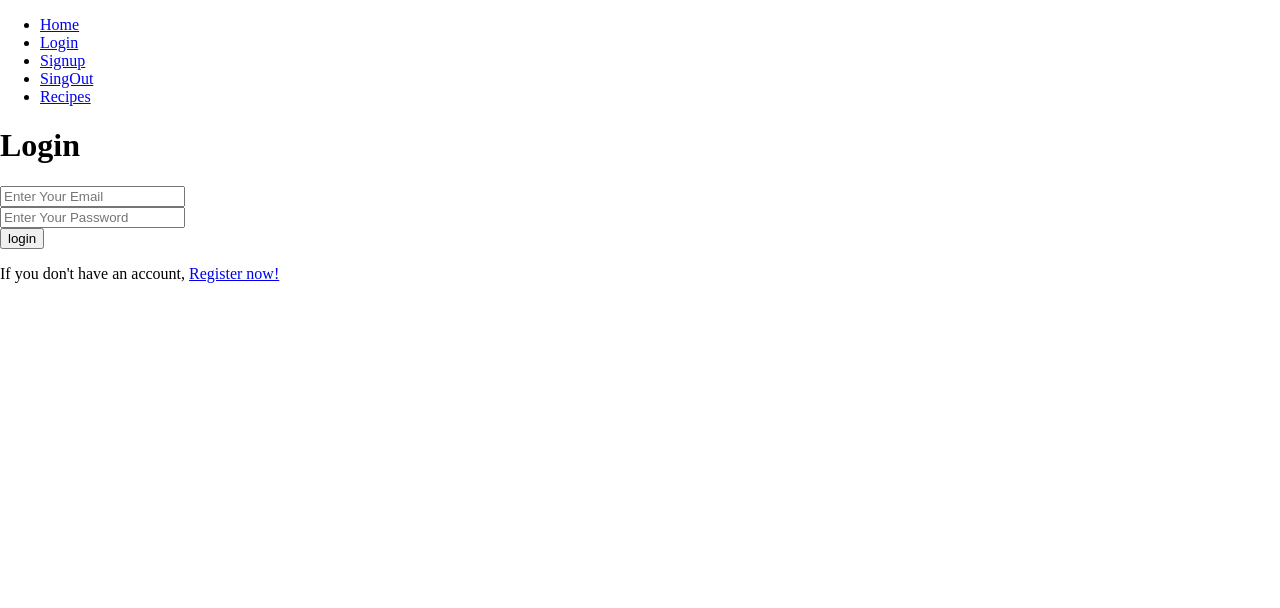
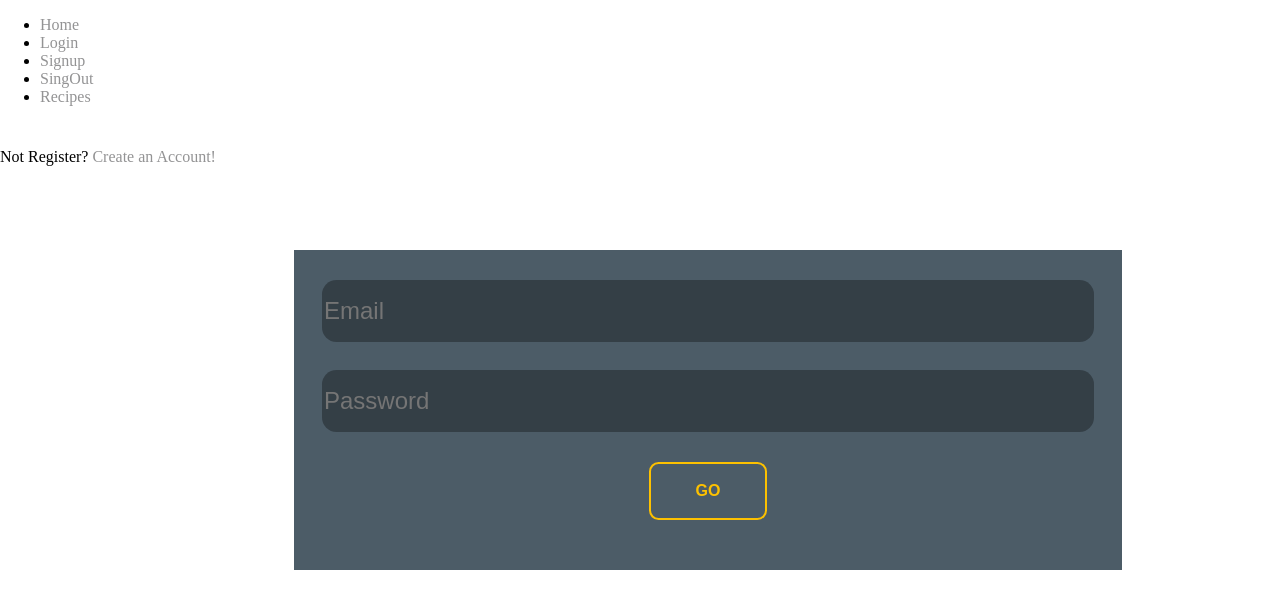
Before and after one commit to Suha-AlHumaid/recipes-notebook-MERN-FE, a React (Create React App) app: page /Login in a window 1280 px wide. Shown: the top 608 px of the page. Built offline with nearby package versions, Linux system fonts and the light colour scheme; the HTML template or start-up script is replaced by a standard one.

Commit message:
singupPage

```diff
--- a/package.json
+++ b/package.json
@@ -10,6 +10,7 @@
     "axios-react": "^2.0.8",
     "react": "^17.0.2",
     "react-dom": "^17.0.2",
+    "react-icons": "^4.3.1",
     "react-router-dom": "^6.0.2",
     "react-scripts": "4.0.3",
     "web-vitals": "^1.1.2"
--- a/src/components/Home/index.js
+++ b/src/components/Home/index.js
@@ -1,22 +1,35 @@
-import React from 'react'
-import Signup from '../Signup'
+import React, { useState, useEffect } from "react";
+import { useNavigate, Link } from "react-router-dom";
 import Login from '../Login'
 import "./style.css"
 const Home =()=> {
+    const navigate = useNavigate();
+    const [user, setUser] = useState(null);
+    useEffect(() => {
+        const userStorage = localStorage.getItem("user");
+        const user = JSON.parse(userStorage);
+        setUser(user);
+      }, []);
+
     return (
         <div className="container">
+                    {user ? (
+            navigate("/Recipes")
+               ) : (<div>
         <div className="ImgBox" >
             <img className="homeImg" src="https://www.teahub.io/photos/full/19-194395_dark-mood-food-photography.jpg" />
         </div>
         <div className="loginBox">
-            <div>
-                <h1 className="homeh1">YUMMY</h1>
-                <Login id="login"/>
-
+            <div className="titleBox">
+                <h1 className="title">YUMMY</h1>
             </div>
+            <Login id="login"/>
         </div>
         </div>
-    )
+        )}
+
+        </div>
+        )
 }
 
 export default Home
--- a/src/components/Home/style.css
+++ b/src/components/Home/style.css
@@ -19,22 +19,32 @@
 }
 .loginBox {
   position: absolute;
-  background-color: #2654778a;
+  background-color: #2a3d4ad6;
   width: 40%;
-  height: 50vh;
-  top: 25%;
+  top: 17%;
   right: 0;
   display: flex;
   flex-direction: column;
   justify-content: center;
   align-items: center;
 }
-.homeh1 {
+.title {
   color: #f3f4f6;
   font-size: 5rem;
 }
+.titleBox{
+    /* height: 20rem; */
+}
 #login{
-
+    outline: 0;
+    z-index: 1;
+    position: relative;
+    background: transparent;
+    width: 100%;
+    height: 60px;
+    border: 0;
+    color: #212121;
+    font-size: 24px;
 }
 
 @media (max-width: 650px) {
--- a/src/components/Login/index.js
+++ b/src/components/Login/index.js
@@ -33,18 +33,15 @@ const Login = () => {
   return (
     <div className="login">
       {user ? (
-        <h1>
-          You are already logged in, go to <Link to="/Recipes">Recipes</Link>
-        </h1>
+   navigate("/Recipes")
       ) : (
-        <div>
-          <h1>Login</h1>
-          {message ? <div>{message}</div> : ""}
-          <div >
+        <div className="form">
+        <form>
             <input
-              type="text"
+              type="email"
               name="email"
-              placeholder="Enter Your Email "
+              className="input"
+              placeholder="Email"
               required
               onChange={(e) => setEmail(e.target.value)}
             />
@@ -52,23 +49,27 @@ const Login = () => {
             <input
               type="password"
               name="password"
-              placeholder="Enter Your Password"
+              className="input"
+              placeholder="Password"
               required
               onChange={(e) => setPassword(e.target.value)}
             />
-          </div>
+
+          {message ?<p className="message"> {message}</p>: ""}
           <input
             type="submit"
-            value="login"
+            value="Go"
+            className="btn"
             onClick={login}
           />
-          <div>
-            <p>
-              If you don't have an account,{" "}
-              <Link to="/Signup">Register now!</Link>
-            </p>
-          </div>
-        </div>
+        </form>
+                <div>
+                  <p>
+                  Not Register?
+                    <Link to="/Signup"> Create an Account! </Link>
+                  </p>
+                </div>
+                </div>
       )}
     </div>
   );
--- a/src/components/Login/style.css
+++ b/src/components/Login/style.css
@@ -1,3 +1,62 @@
-.login{
-    position: relative;
+.login {
+  position: relative;
+  width: 100%;
+  display: flex;
+  flex-direction: column;
+  justify-content: center;
+  align-items: center;
+  /* height: 70%; */
 }
+.input {
+  outline: 0;
+  z-index: 1;
+  position: relative;
+  background: #00000052;
+  border-radius: 0.6em;
+  width: 100%;
+  height: 60px;
+  border: 0;
+  color: #f3f4f6;
+  font-size: 24px;
+  margin-bottom: 10px;
+}
+.input:focus {
+  background: #00000052;
+}
+.btn {
+  box-sizing: border-box;
+  appearance: none;
+  background-color: transparent;
+  border: 2px solid #fdc100;
+  border-radius: 0.6em;
+  color: #fdc100;
+  cursor: pointer;
+  display: flex;
+  align-self: center;
+  font-size: 1rem;
+  font-weight: 400;
+  line-height: 1;
+  margin: 20px;
+  padding: 1.2em 2.8em;
+  text-decoration: none;
+  text-align: center;
+  text-transform: uppercase;
+  font-family: "Montserrat", sans-serif;
+  font-weight: 700;
+}
+form {
+    display: flex;
+    align-content: space-around;
+    justify-content: center;
+    align-items: center;
+    flex-direction: column;
+    width: 100%;
+}
+.form{
+    width: 80%;
+    padding: auto;
+}
+.message{
+    color: #f3f4f6;
+    font-size: 1.2rem;
+}
--- a/src/components/Nav/index.js
+++ b/src/components/Nav/index.js
@@ -10,6 +10,7 @@ const Nav = () => {
         <li><Link to="/Signup">Signup</Link></li>
         <li><Link to="/SingOut">SingOut</Link></li>
         <li><Link to="/Recipes">Recipes</Link></li>
+
     </ul>
   )
 };
--- a/src/components/Recipes/index.js
+++ b/src/components/Recipes/index.js
@@ -2,6 +2,7 @@ import React, { useState, useEffect } from "react";
 import { Link } from "react-router-dom";
 import axios from "axios";
 import SingleRecipe from "../SingleRecipe";
+import SingOut from "../SingOut";
 import "./style.css";
 const Recipes = () => {
   const [user, setUser] = useState(null);
@@ -41,14 +42,15 @@ const Recipes = () => {
         </p>
       ) : (
         <div>
-          {recipes ? (
+           <SingOut />
+          {recipes.length ===0? (
             <div>
               {recipes.map((elem) => (
                 <SingleRecipe elem={elem} />
               ))}
             </div>
           ) : (
-            <h1>you do not have any recipie yet</h1>
+            <p>you do not have any recipe yet</p>
           )}
         </div>
       )}
--- a/src/components/Signup/index.js
+++ b/src/components/Signup/index.js
@@ -1,5 +1,5 @@
 import React, { useState, useEffect } from "react";
-import { useNavigate, Link } from "react-router-dom";
+import { useNavigate } from "react-router-dom";
 import axios from "axios";
 import "./style.css";
 
@@ -32,28 +32,34 @@ const Signup = () => {
   };
 
   return (
-    <div>
+    <div id="signup">
       {user ? (
-        <p>
-          You are already signed up, go to <Link to="/Recipes">Recipes</Link>
-        </p>
+        navigate("/Recipes")
       ) : (
-        <div>
-          <h1>Signup</h1>
-          {message ? <div>{message}</div> : ""}
-          <div>
+        <div className="form">
+          <div className="imgSingup">
+            <img
+              id="imgSingup"
+              src="https://static.parade.com/wp-content/uploads/2020/05/iStock-1226987291.jpg"
+            />
+          </div>
+          <div className="yellow">
+            <form>
+              <h1 className="title">Register</h1>
               <input
                 type="text"
                 name="userName"
-              placeholder="Enter your name here"
+                placeholder="Name"
+                className="input"
                 required
                 onChange={(e) => setUserName(e.target.value)}
               />
               <br />
               <input
-              type="text"
+                type="email"
                 name="email"
-              placeholder="Enter your email here"
+                placeholder="Email"
+                className="input"
                 required
                 onChange={(e) => setEmail(e.target.value)}
               />
@@ -61,12 +67,20 @@ const Signup = () => {
               <input
                 type="password"
                 name="password"
-              placeholder="Enter your password here"
+                placeholder="Password"
+                className="input"
                 required
                 onChange={(e) => setPassword(e.target.value)}
               />
+              {message ? <p className="message"> {message}</p> : ""}
+              <input
+                type="submit"
+                className="btn"
+                value="Go"
+                onClick={signup}
+              />
+            </form>
           </div>
-          <input type="submit" value="Go" onClick={signup} />
         </div>
       )}
     </div>
--- a/src/components/Signup/style.css
+++ b/src/components/Signup/style.css
@@ -0,0 +1,97 @@
+#signup {
+    position: relative;
+    margin: 0;
+    padding: 0;
+    width: 100%;
+    display: flex;
+    flex-direction: column;
+    justify-content: center;
+    align-items: center;
+    /* background-image: url(""); */
+
+  }
+  .input {
+    outline: 0;
+    z-index: 1;
+    position: relative;
+    background: #00000052;
+    border-radius: 0.6em;
+    width: 100%;
+    height: 60px;
+    border: 0;
+    color: #f3f4f6;
+    font-size: 24px;
+    margin-bottom: 10px;
+  }
+  .input:focus {
+    background: #00000052;
+  }
+  .btn {
+    box-sizing: border-box;
+    appearance: none;
+    background-color: transparent;
+    border: 2px solid #fdc100;
+    border-radius: 0.6em;
+    color: #fdc100;
+    cursor: pointer;
+    display: flex;
+    align-self: center;
+    font-size: 1rem;
+    font-weight: 400;
+    line-height: 1;
+    margin: 20px;
+    padding: 1.2em 2.8em;
+    text-decoration: none;
+    text-align: center;
+    text-transform: uppercase;
+    font-family: "Montserrat", sans-serif;
+    font-weight: 700;
+  }
+  form {
+    background-color: #2a3d4ad6;
+    padding: 30px;
+    display: flex;
+    align-content: space-around;
+    justify-content: center;
+    align-items: center;
+    flex-direction: column;
+    margin: 38px;
+    width: 60%;
+    /* height: 100%; */
+    position: absolute;
+    left: 20%;
+    top: 10%;
+
+  }
+
+  .form{
+      margin: 10px;
+      width: 100%;
+      height: 100vh;
+      padding: auto;
+      position: relative;
+
+
+  }
+  .message{
+      color: #f3f4f6;
+      font-size: 1.2rem;
+  }
+
+  #imgSingup{
+
+      width: 100%;
+      height: 100vh;
+  }
+.imgSingup{
+    width: 100%;
+
+}
+.yellow{
+    position: absolute;
+    top: 0;
+    left: 0;
+    width: 50%;
+    height: 100%;
+    background-image: linear-gradient(-225deg, #fdc100 50%, #ffe6fa00 50%);
+}
--- a/src/components/SingOut/index.js
+++ b/src/components/SingOut/index.js
@@ -11,10 +11,9 @@ const SingOut = () => {
   };
 
   return (
-    <div>
-      <h1> SingOut </h1>
+
       <button onClick={singOutFun}>Sign Out</button>
-    </div>
+
   );
 };
 
--- a/src/style.css
+++ b/src/style.css
@@ -1,7 +1,12 @@
 body{
-    width: 100%;
+width: 100%;
 position: relative;
 margin: 0;
 padding: 0;
 box-sizing: border-box;
+/* color: #f3f4f6; */
 }
+a{
+    color: #939394;
+    text-decoration: none;
+}
```
Also changed, not shown: 1 other file (tests, documents, lock files or other folders). Lines whose indentation alone changed are shown as unchanged.
